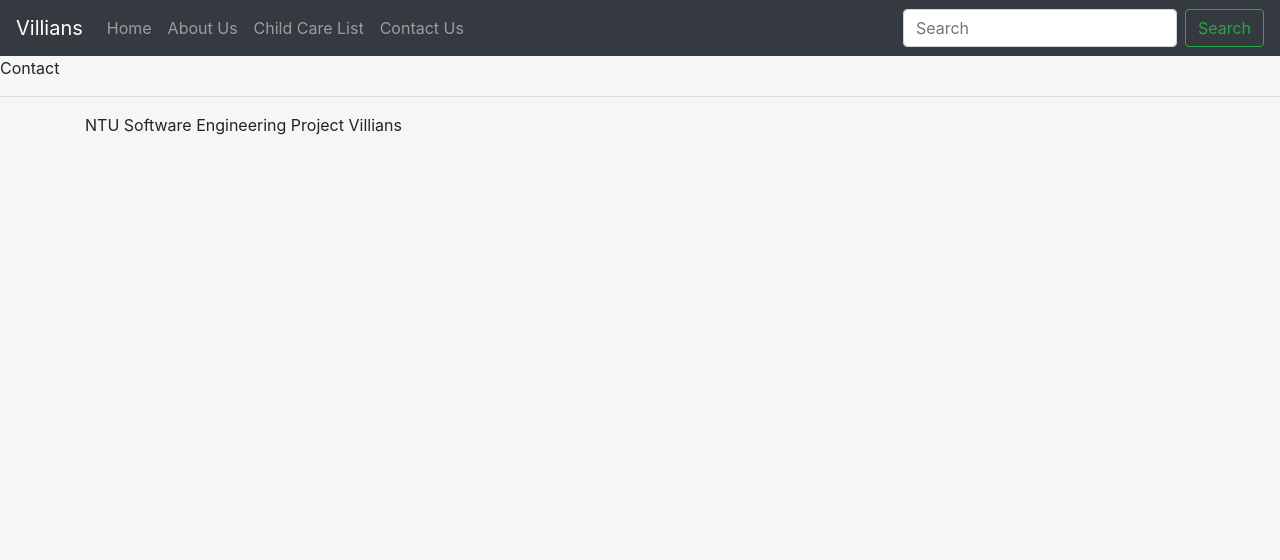
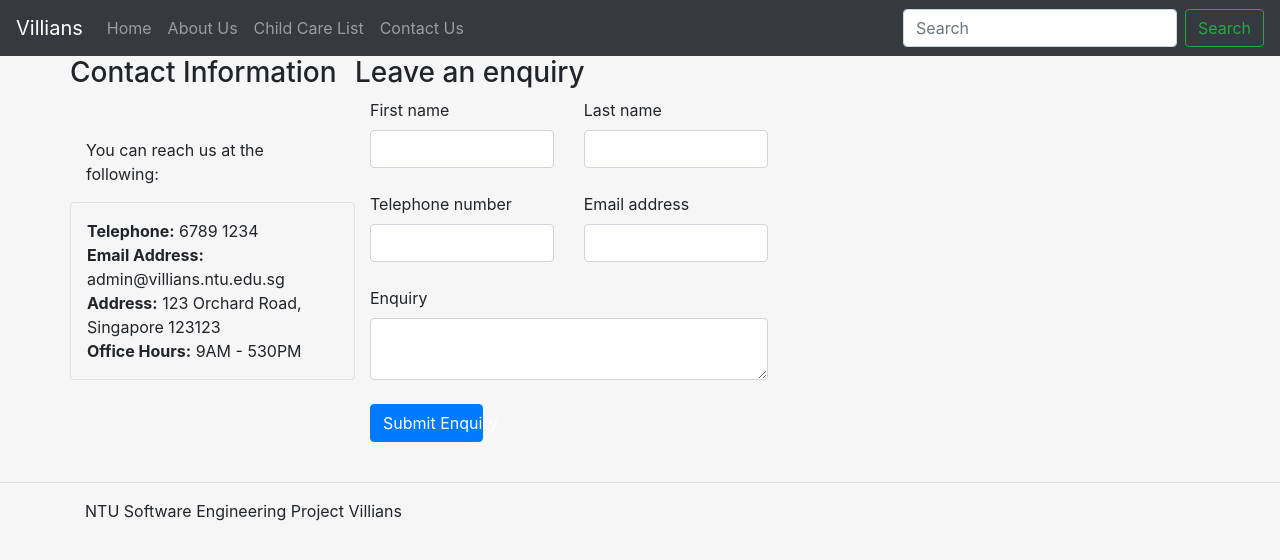
Before and after one commit to c170104/SEProject, a Django app: template src/Contact/templates/Contact/index.html in a window 1280 px wide. Shown: the top 560 px of the page. Run offline with Django 3.2, Linux system fonts and the light colour scheme; the template is opened without the code that fills it, so the values that code supplies are empty; some libraries are stand-ins or nearby versions.

Commit message:
Added Contact form

```diff
--- a/src/Contact/templates/Contact/index.html
+++ b/src/Contact/templates/Contact/index.html
@@ -1,3 +1,72 @@
-{% extends "common/header.html" %} {% block content %}
-<p>Contact</p>
+{% extends "common/header.html" %}
+
+{% block content %}
+<div class="container">
+    <div class="row">
+        <div class="col-md">
+            <div class="row mb-4">
+
+                <h3>Contact Information</h3>
+            </div>
+            <div class="row mb-0 p-3">
+                You can reach us at the following:
+            </div>
+            <div class="row mb-4">
+                <p class="border rounded p-3">
+                    <b>Telephone:</b> 6789 1234</br>
+                    <b>Email Address:</b> admin@villians.ntu.edu.sg</br>
+                    <b>Address:</b> 123 Orchard Road, Singapore 123123</br>
+                    <b>Office Hours:</b> 9AM - 530PM
+                </p>
+            </div>
+        </div>
+        <div class="col-md-9">
+            <div class="row">
+                <h3>Leave an enquiry</h3>
+            </div>
+            <form class="p0">
+                <div class="row mb-4">
+                    <div class="col-md-3">
+                        <label for="fname">First name</label>
+                        <input type="text" class="form-control" id="fname" placeholder="" value="" required>
+                        <div class="invalid-feedback">
+                            Please input your first name.
+                        </div>
+                    </div>
+                    <div class="col-md-3">
+                        <label for="lname">Last name</label>
+                        <input type="text" class="form-control" id="lname" placeholder="" value="" required>
+                        <div class="invalid-feedback">
+                            Please input your last name.
+                        </div>
+                    </div>
+                </div>
+                <div class="row mb-4">
+                    <div class="col-md-3">
+                        <label for="telephoneNumber">Telephone number</label>
+                        <input type="text" class="form-control" id="telephoneNumber" placeholder="" value="">
+                    </div>
+                    <div class="col-md-3">
+                        <label for="email">Email address</label>
+                        <input type="text" class="form-control" id="email" placeholder="" value="" required>
+                        <div class="invalid-feedback">
+                            Please input your email.
+                        </div>
+                    </div>
+                </div>
+                <div class="row mb-4">
+                    <div class="col-md-6">
+                        <label for="enquiry">Enquiry</label>
+                        <textarea class="form-control" id="enquiry" aria-placeholder="" aria-valuetext="" aria-label="enquiry"></textarea>
+                    </div>
+                </div>
+                <div class="row mb-4">
+                    <div class="col-md-2">
+                        <button class="btn btn-primary btn-block" type="submit">Submit Enquiry</button>
+                    </div>
+                </div>
+            </form>
+        </div>
+    </div>
+</div>
 {% endblock %}
```
